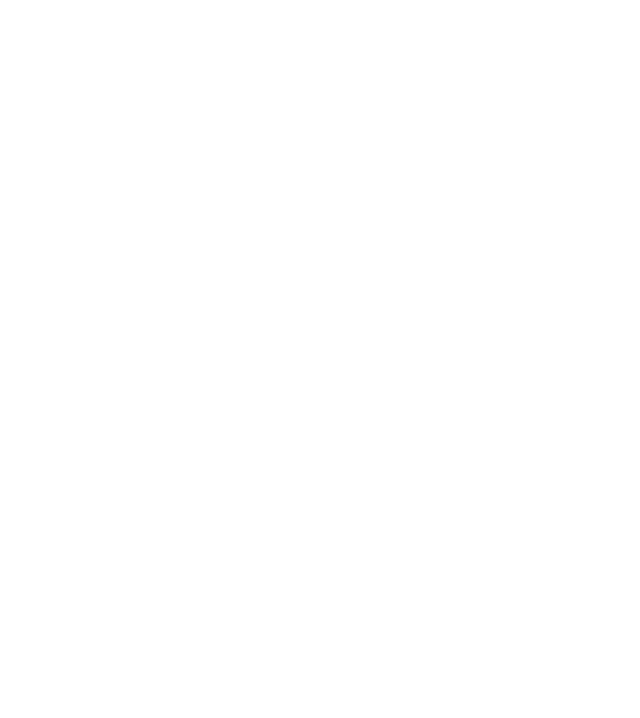
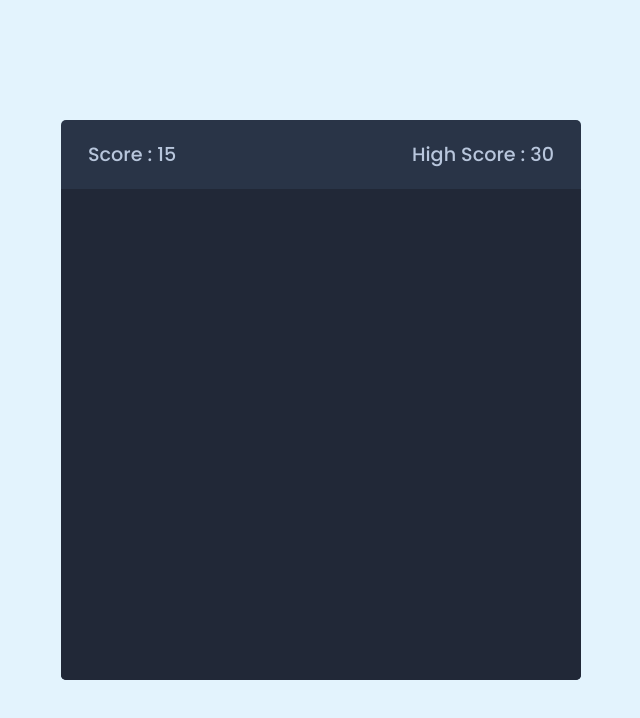
Before and after one commit to Edith505/Snack-Game-1, a plain HTML site: page index.html in a window 1280 px wide. Shown: the whole page, without its empty margins (319-959 px from the left). Drawn offline with Linux system fonts and the light colour scheme; a web font is replaced by a local one.

Commit message:
html & css form

```diff
--- a/css/style.css
+++ b/css/style.css
@@ -6,5 +6,35 @@
 }
 
 body{
-    font-family:
+    font-family: 'Poppins', sans-serif;
+    display: flex;
+    align-items: center;
+    justify-content: center;
+    min-height: 100vh;
+    background: #e3f3fd;
 }
+.wrapper{
+    width: 65vmin;
+    height: 70vmin;
+    display: flex;
+    flex-direction: column;
+    overflow: hidden;
+    border-radius: 5px;
+    background: #293447;
+}
+.game-details{
+    color: #b8c6dc;
+    font-size: 1.2rem;
+    font-weight: 500;
+    padding: 20px 27px;
+    display: flex;
+    justify-content: space-between;
+}
+
+.play-board{
+    width: 100%;
+    height: 100%;
+    display: grid;
+    grid-template:repeat(30, 1fr)/(30, 1fr);
+    background: #212837;
+}
--- a/index.html
+++ b/index.html
@@ -1,22 +1,22 @@
 <!DOCTYPE html>
-<html>
+<html lang="en">
+<head>
+    <meta charset="UTF-8">
+    <meta http-equiv="X-UA-Compatible" content="IE=edge">
+    <meta name="viewport" content="width=device-width, initial-scale=1.0">
+    <title>Snack Game</title>
+    <link rel="stylesheet" href="/css/style.css">
+    <script src="/javascript/script.js"></script>
+</head>
+<body>
+    <div class="wrapper">
+        <div class="game-details">
+            <span class="score">Score : 15</span>
+            <span class="high-score">High Score : 30</span>
+        </div>
+        <div class="play-board">
 
-<head>
-    <meta charset="utf-8">
-    <meta http-equiv="X-UA-Compatible" content="IE=edge">
-    <meta name="viewport" content="width=device-width, initial-scale=1">
-    <meta name="description" content="">
-    <meta name="author" content="">
-    <link rel="css/style.css">
-    <script src="javascript/script.js" defer></script>
-
-    <title>Snack Game</title>
-
-</head>
-
-<body>
-
-
+        </div>
+    </div>
 </body>
-
 </html>
```
